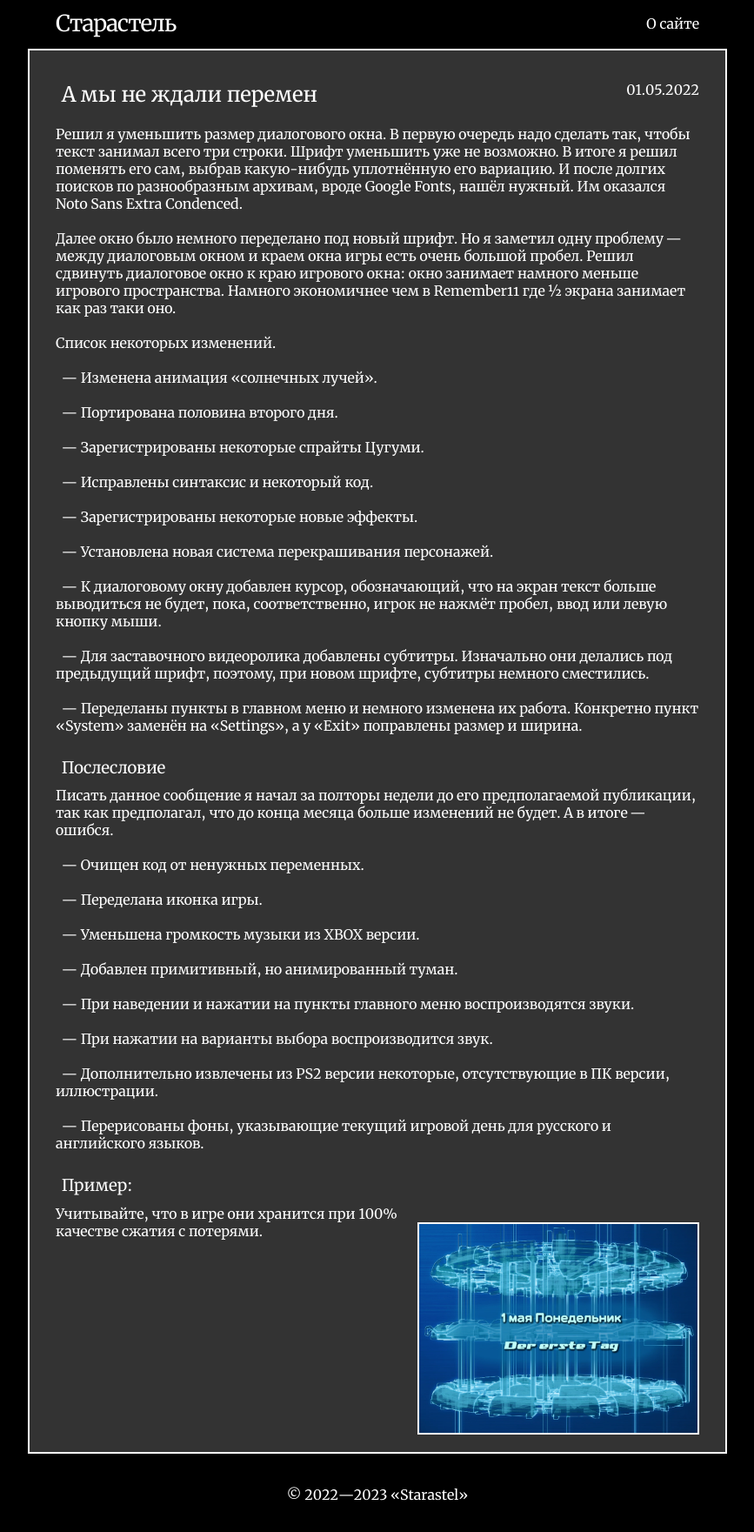
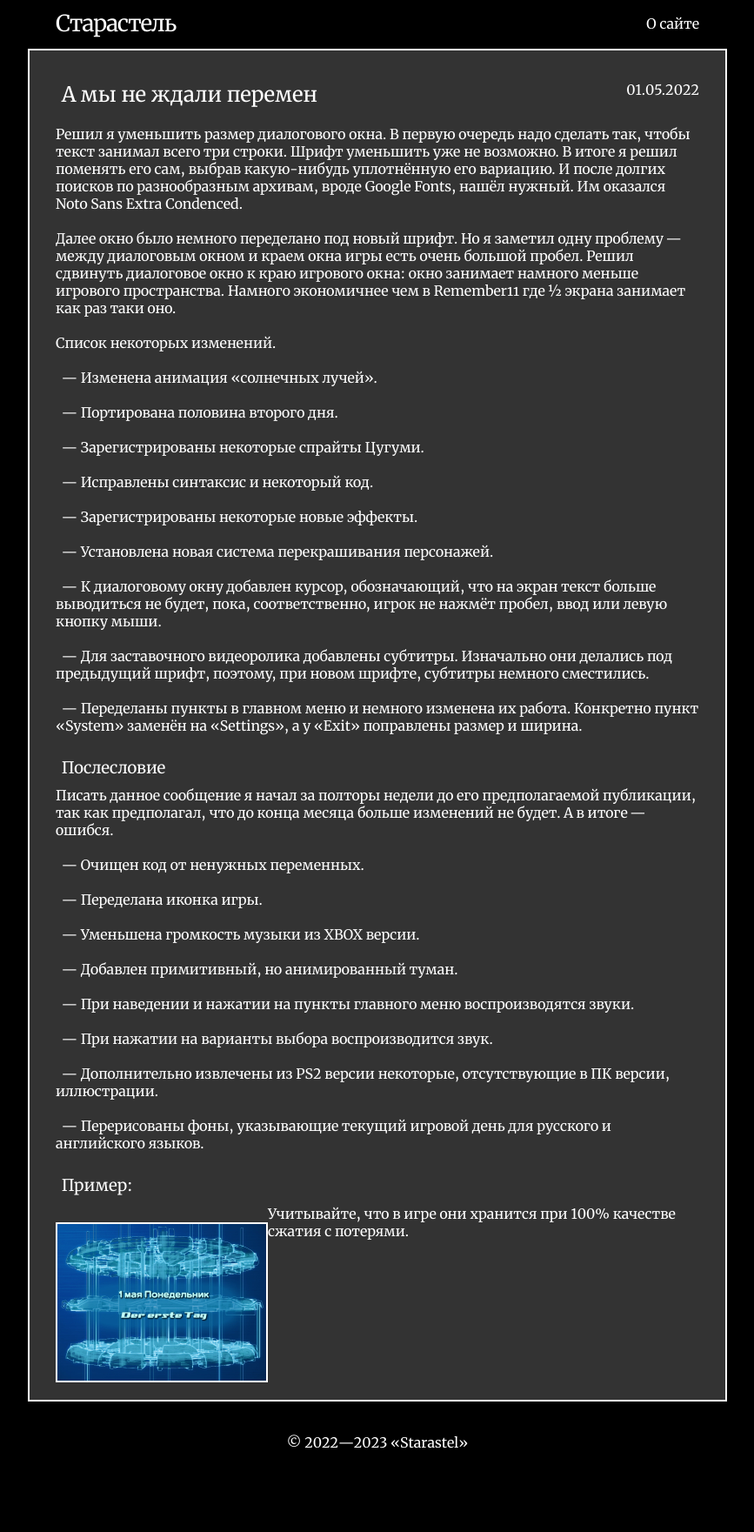
Before and after one commit to Starastel/stStarastel, a Jekyll site: the page built from _posts/2022-05-02-didnt-expect-any-changes.md, in a window 1280 px wide. Shown: the whole page at 87% size, without its empty margins (206-1073 px from the left). Built offline with Jekyll 4.4.1, drawn with Linux system fonts in a browser that asks for light colours; after the commit the page ends 1701 px from its top, so only the background shows below that.

Commit message:
Update 2022-05-02-didnt-expect-any-changes.md

```diff
--- a/_posts/2022-05-02-didnt-expect-any-changes.md
+++ b/_posts/2022-05-02-didnt-expect-any-changes.md
@@ -35,4 +35,4 @@ date:   2022-05-02 00:00:00 +0300
 - Перерисованы фоны, указывающие текущий игровой день для русского и английского языков.
 
 ### Пример:
-![](/images/days_of_week.webp){:width="320"}{:.ir} Учитывайте, что в игре они хранится при 100% качестве сжатия с потерями.
+![](/images/days_of_week.webp){:width="240"}{:.il} Учитывайте, что в игре они хранится при 100% качестве сжатия с потерями.
```
